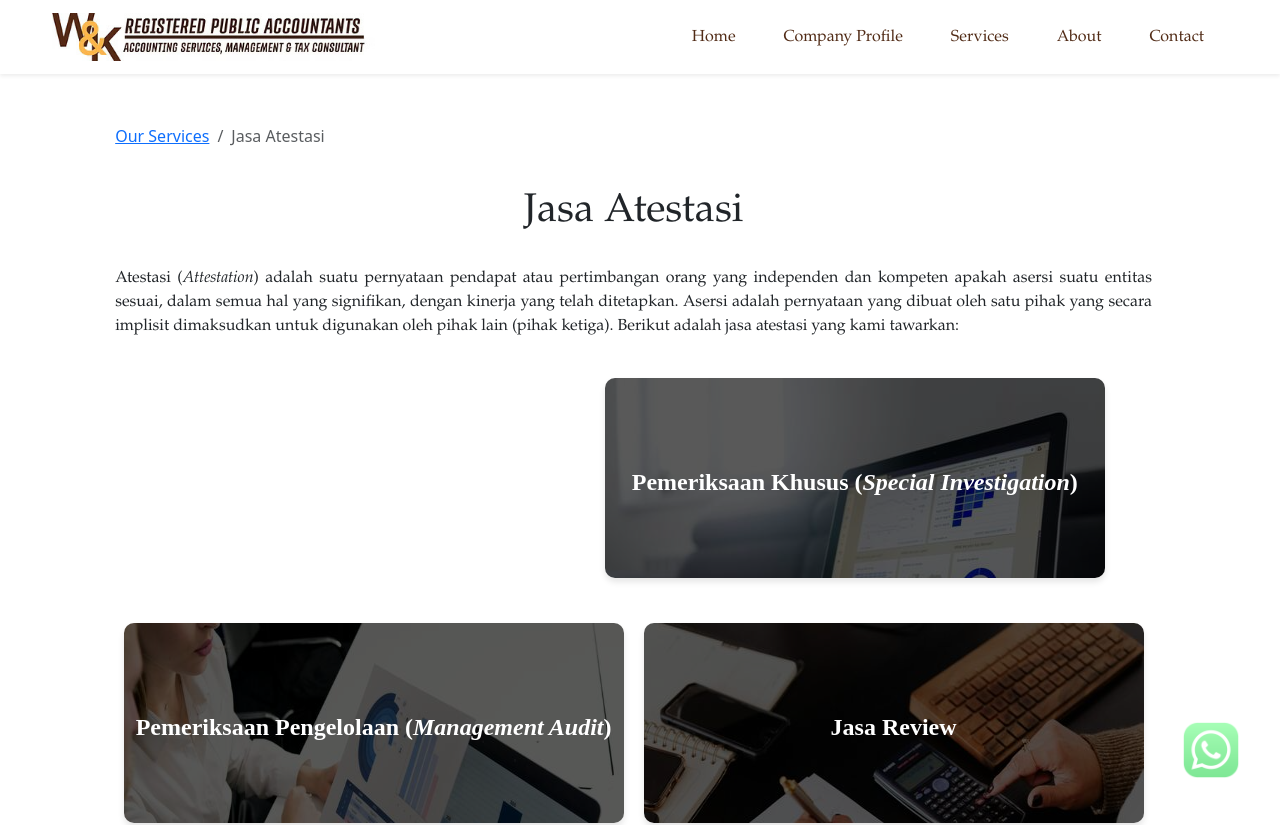
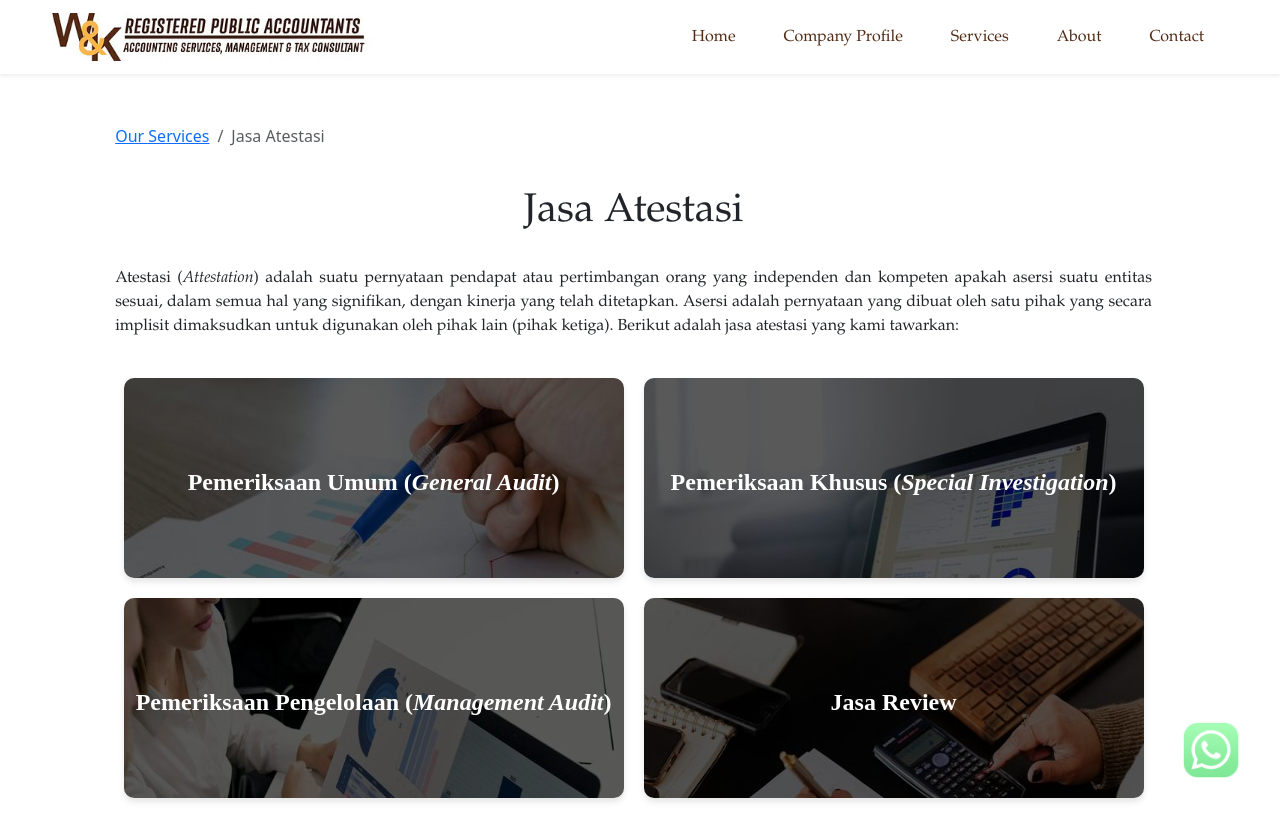
Before and after one commit to haskucy/kapwikacikarang, a React (Vite) app in the folder website-kapwika-cikarang-react/: page /services/jasa-atestasi in a window 1280 px wide. Shown: the top 825 px of the page. Built offline with nearby package versions, Linux system fonts and the light colour scheme.

Commit message:
hot fix jasa atestasi dan revert comprof

```diff
--- a/website-kapwika-cikarang-react/src/RootComponent/JasaAtestasiCard.tsx
+++ b/website-kapwika-cikarang-react/src/RootComponent/JasaAtestasiCard.tsx
@@ -4,7 +4,7 @@ import './JasaAtestasiCard.css';
 const JasaAtestasiCard = () => {
     return (
     <div className="cards-container">
-        <div className="service-card">
+        <div className="service-card-1">
             <a className= "card-link" href="/services/jasa-atestasi/pemeriksaan-umum">
             <div className="card-content">
             <h3 className="card-title"><b>Pemeriksaan Umum (<i>General Audit</i>)</b></h3>
```
Also changed, not shown: 1 other file (tests, documents, lock files or other folders).
